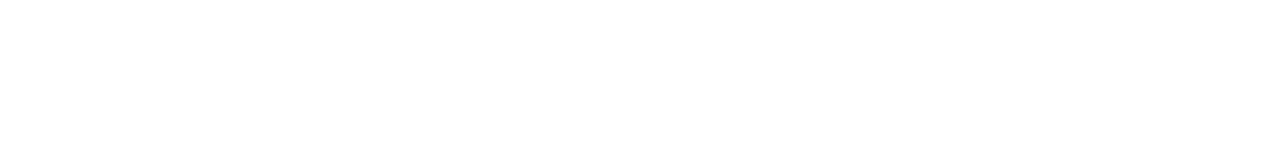
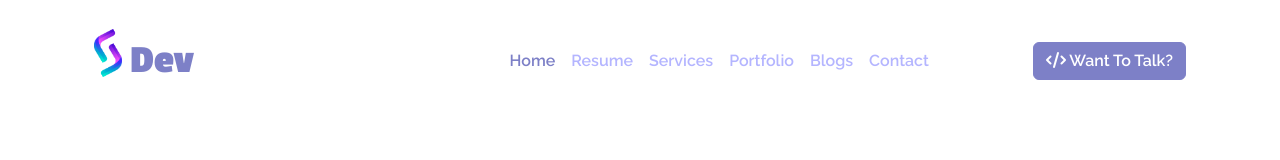
Before and after one commit to saifulislam1431/my-portfolio, a plain HTML site: page index.html in a window 1280 px wide. Drawn offline with Linux system fonts and the light colour scheme.

Commit message:
Navbar added

```diff
--- a/index.html
+++ b/index.html
@@ -16,6 +16,49 @@
 
 <body>
 
+    <header>
+        <!-- Navbar -->
+        <div class="container pt-md-3">
+            <nav class="navbar navbar-expand-lg style-font">
+                <div class="container-fluid">
+                    <a class="navbar-brand d-flex align-item-center justify-content-center gap-2" href="#"><img src="./assets/logo.png" alt="" class="logo">
+                        <h2 class=" fw-bolder display-6 pt-2 text-primary brand-font">Dev</h2>
+                    </a>
+
+
+
+                    <button class="navbar-toggler" type="button" data-bs-toggle="collapse" data-bs-target="#navbarScroll" aria-controls="navbarScroll" aria-expanded="false" aria-label="Toggle navigation">
+                    <span class="navbar-toggler-icon"></span>
+                  </button>
+                    <div class="collapse navbar-collapse fw-semibold" id="navbarScroll">
+                        <ul class="navbar-nav ms-auto my-2 my-lg-0 navbar-nav-scroll" style="--bs-scroll-height: 100px;">
+                            <li class="nav-item">
+                                <a class="nav-link active text-primary" aria-current="page" href="#">Home</a>
+                            </li>
+                            <li class="nav-item">
+                                <a class="nav-link text-secondary" href="#">Resume</a>
+                            </li>
+                            <li class="nav-item">
+                                <a class="nav-link text-secondary" href="#">Services</a>
+                            </li>
+                            <li class="nav-item">
+                                <a class="nav-link text-secondary" href="#">Portfolio</a>
+                            </li>
+                            <li class="nav-item">
+                                <a class="nav-link text-secondary" href="#">Blogs</a>
+                            </li>
+                            <li class="nav-item pe-md-5">
+                                <a class="nav-link text-secondary" href="#">Contact</a>
+                            </li>
+                        </ul>
+                        <button class="btn btn-primary fw-semibold ms-md-5"><i class="fa-solid fa-code"></i>  Want To Talk?</button>
+
+                    </div>
+                </div>
+            </nav>
+        </div>
+    </header>
+
 
 
 
--- a/style.css
+++ b/style.css
@@ -1,4 +1,13 @@
-@import url('https://fonts.googleapis.com/css2?family=Raleway:wght@400;500;600;700;800;900&display=swap');
+@import url('https://fonts.googleapis.com/css2?family=Passion+One:wght@700&family=Raleway:wght@400;500;600;700;800;900&display=swap');
 .style-font {
     font-family: 'Raleway', sans-serif;
 }
+
+.brand-font {
+    font-family: 'Passion One', cursive;
+}
+
+.logo {
+    width: 28px;
+    height: 48px;
+}
```
